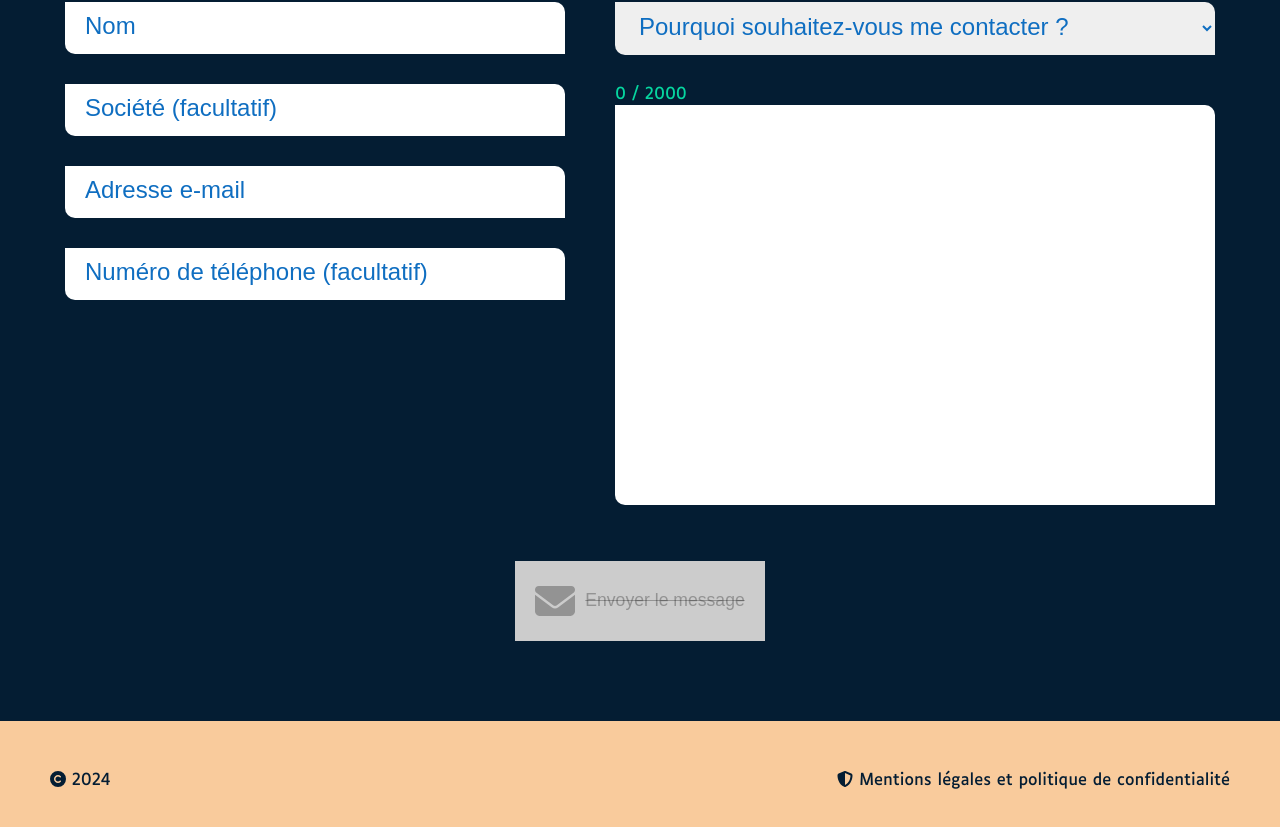
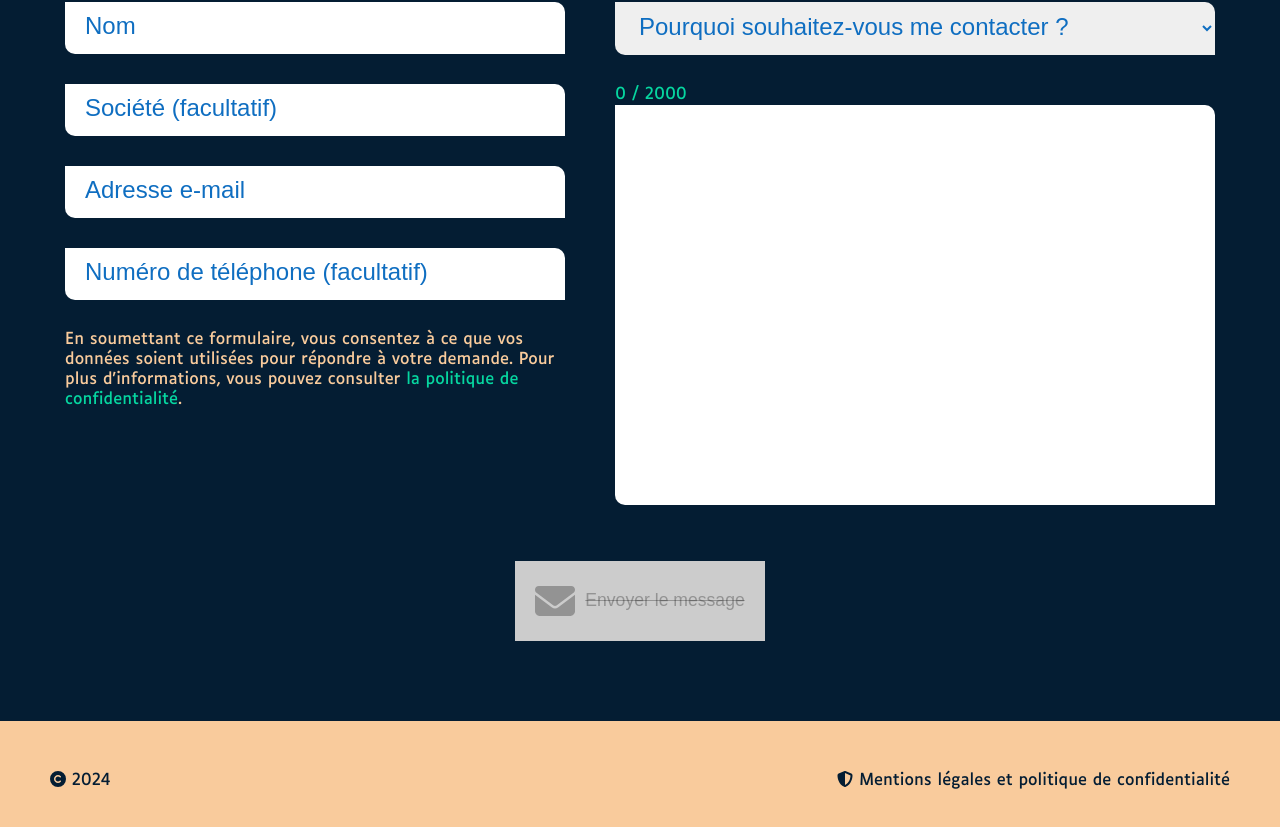
Before and after one commit to Devrys-Creative/portfolio-devrys, a Next.js app: page / in a window 1280 px wide. Shown: the part 4250-5077 px from the top of the page. Built offline with nearby package versions, Linux system fonts and the light colour scheme.

Commit message:
[RF] adding privacy warning to contact form

```diff
--- a/app/Components/ContactForm/ContactForm.tsx
+++ b/app/Components/ContactForm/ContactForm.tsx
@@ -7,6 +7,7 @@ import { useEffect, useState } from "react";
 
 import { faEnvelope } from "@fortawesome/free-solid-svg-icons";
 import { FontAwesomeIcon } from "@fortawesome/react-fontawesome";
+import Link from "next/link";
 
 export const ContactForm = () => {
     const { handleSubmit, register, formState: { errors, dirtyFields, isValid }, watch } = useForm({
@@ -84,6 +85,7 @@ export const ContactForm = () => {
                         className={`contact-form__fieldset__input ${errors.phone && 'contact-form__fieldset__input--error'} ${!errors.phone && dirtyFields.phone && 'contact-form__fieldset__input--valid'}`}
                     />
                 </div>
+                <p className="contact-form__privacy">En soumettant ce formulaire, vous consentez à ce que vos données soient utilisées pour répondre à votre demande. Pour plus d&apos;informations, vous pouvez consulter <Link href="/legal-and-privacy">la politique de confidentialité</Link>.</p>
             </fieldset>
             <fieldset className="contact-form__fieldset">
                 <div>
@@ -114,7 +116,6 @@ export const ContactForm = () => {
                     </textarea>
                 </div>
             </fieldset>
-
             <button className="contact-form__button" disabled={!isValid}>{<FontAwesomeIcon icon={faEnvelope} /> } Envoyer le message</button>
         </form>
     )
--- a/app/Components/ContactForm/contactForm.scss
+++ b/app/Components/ContactForm/contactForm.scss
@@ -55,6 +55,11 @@
             }
         }
     }
+    &__privacy {
+        a {
+            color: colors-dark.$cta-color;
+        }
+    }
     &__button {
         background-color: colors-dark.$cta-color;
         padding: 20px;
```
